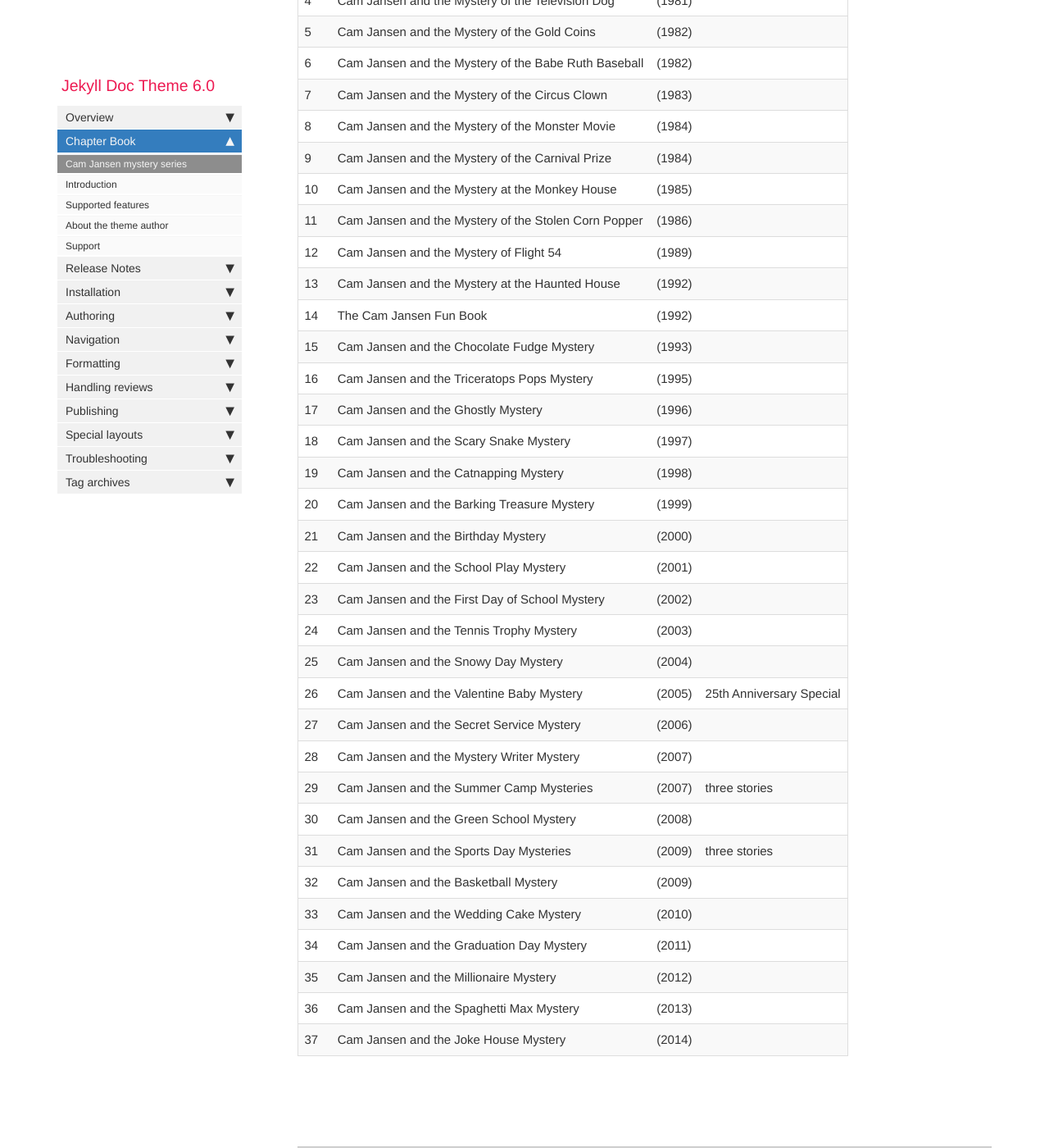
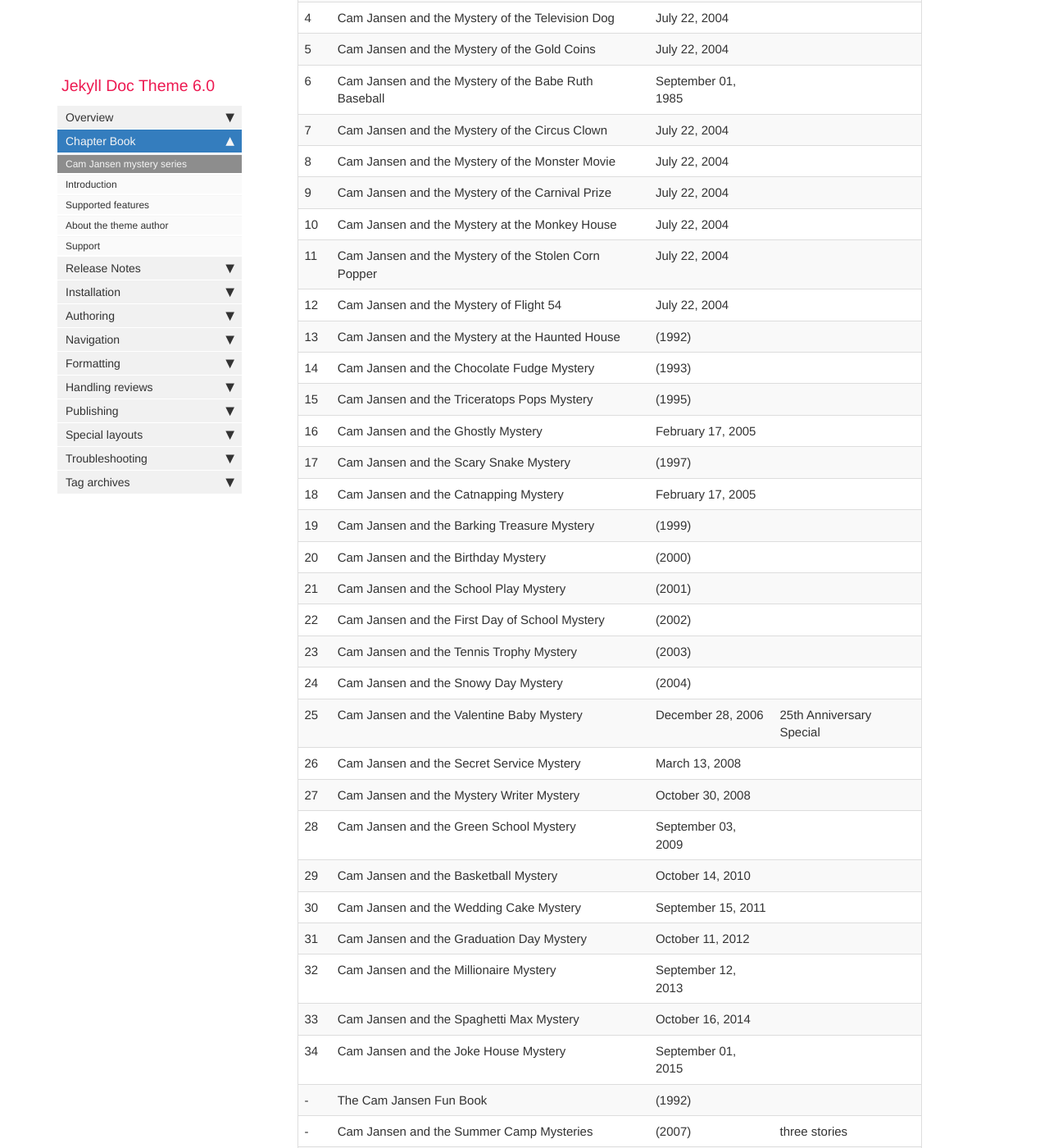
Before and after one commit to CSReviser/fvr, a Jekyll site: the page built from pages/mydoc/mydoc_cam_jansen.md, in a window 1280 px wide and 1400 px high, scrolled down 623 px. Shown: the whole window at 82% size. Built offline with Jekyll 4.4.1, drawn with Linux system fonts in a browser that asks for light colours; comment, search, counter and statistics services are not loaded; some of the changed text lies outside the part shown.

Commit message:
Update mydoc_cam_jansen.md

```diff
--- a/pages/mydoc/mydoc_cam_jansen.md
+++ b/pages/mydoc/mydoc_cam_jansen.md
@@ -13,44 +13,44 @@ Before you get into exploring Jekyll as a potential platform for help content, y
 
 ## Cam Jansen mystery series
 
-No. | Title | Year | Notes
+No. | Title | Publish Date | Notes
 --------|-----------|-----------|-----------
-1 | Cam Jansen and the Mystery of the Stolen Diamonds | (1980) |  |
-2 | Cam Jansen and the Mystery of the UFO | (1980) |  |
-3 | Cam Jansen and the Mystery of the Dinosaur Bones | (1981) |  |
-4 | Cam Jansen and the Mystery of the Television Dog | (1981) |  |
-5 | Cam Jansen and the Mystery of the Gold Coins | (1982) |  |
-6 | Cam Jansen and the Mystery of the Babe Ruth Baseball | (1982) |  |
-7 | Cam Jansen and the Mystery of the Circus Clown | (1983) |  |
-8 | Cam Jansen and the Mystery of the Monster Movie | (1984) |  |
-9 | Cam Jansen and the Mystery of the Carnival Prize | (1984) |  |
-10 | Cam Jansen and the Mystery at the Monkey House | (1985) |  |
-11 | Cam Jansen and the Mystery of the Stolen Corn Popper | (1986) |  |
-12 | Cam Jansen and the Mystery of Flight 54 | (1989) |  |
+1 | Cam Jansen and the Mystery of the Stolen Diamonds | July 22, 2004 |  |
+2 | Cam Jansen and the Mystery of the UFO | July 22, 2004 |  |
+3 | Cam Jansen and the Mystery of the Dinosaur Bones | September 01, 1984 |  |
+4 | Cam Jansen and the Mystery of the Television Dog | July 22, 2004 |  |
+5 | Cam Jansen and the Mystery of the Gold Coins | July 22, 2004 |  |
+6 | Cam Jansen and the Mystery of the Babe Ruth Baseball | September 01, 1985 |  |
+7 | Cam Jansen and the Mystery of the Circus Clown | July 22, 2004 |  |
+8 | Cam Jansen and the Mystery of the Monster Movie | July 22, 2004 |  |
+9 | Cam Jansen and the Mystery of the Carnival Prize | July 22, 2004 |  |
+10 | Cam Jansen and the Mystery at the Monkey House | July 22, 2004 |  |
+11 | Cam Jansen and the Mystery of the Stolen Corn Popper | July 22, 2004 |  |
+12 | Cam Jansen and the Mystery of Flight 54 | July 22, 2004 |  |
 13 | Cam Jansen and the Mystery at the Haunted House | (1992) | |
-14 | The Cam Jansen Fun Book | (1992) |  |
-15 | Cam Jansen and the Chocolate Fudge Mystery | (1993) |  |
-16 | Cam Jansen and the Triceratops Pops Mystery | (1995) |  |
-17 | Cam Jansen and the Ghostly Mystery | (1996) | |
-18 | Cam Jansen and the Scary Snake Mystery | (1997) |  |
-19 | Cam Jansen and the Catnapping Mystery | (1998) |  |
-20 | Cam Jansen and the Barking Treasure Mystery | (1999) |  |
-21 | Cam Jansen and the Birthday Mystery | (2000) |  |
-22 | Cam Jansen and the School Play Mystery | (2001) |  |
-23 | Cam Jansen and the First Day of School Mystery | (2002) |  |
-24 | Cam Jansen and the Tennis Trophy Mystery | (2003) |  |
-25 | Cam Jansen and the Snowy Day Mystery | (2004) |  |
-26 | Cam Jansen and the Valentine Baby Mystery | (2005) | 25th Anniversary Special |
-27 | Cam Jansen and the Secret Service Mystery | (2006) |  |
-28 | Cam Jansen and the Mystery Writer Mystery | (2007) |  |
-29 | Cam Jansen and the Summer Camp Mysteries | (2007) | three stories |
-30 | Cam Jansen and the Green School Mystery | (2008) |  |
-31 | Cam Jansen and the Sports Day Mysteries | (2009) | three stories |
-32 | Cam Jansen and the Basketball Mystery | (2009) |  |
-33 | Cam Jansen and the Wedding Cake Mystery | (2010) | |
-34 | Cam Jansen and the Graduation Day Mystery | (2011) |  |
-35 | Cam Jansen and the Millionaire Mystery | (2012) |  |
-36 | Cam Jansen and the Spaghetti Max Mystery | (2013) |  |
-37 | Cam Jansen and the Joke House Mystery | (2014) |  |
+14 | Cam Jansen and the Chocolate Fudge Mystery | (1993) |  |
+15 | Cam Jansen and the Triceratops Pops Mystery | (1995) |  |
+16 | Cam Jansen and the Ghostly Mystery | February 17, 2005 | |
+17 | Cam Jansen and the Scary Snake Mystery | (1997) |  |
+18 | Cam Jansen and the Catnapping Mystery | February 17, 2005 |  |
+19 | Cam Jansen and the Barking Treasure Mystery | (1999) |  |
+20 | Cam Jansen and the Birthday Mystery | (2000) |  |
+21 | Cam Jansen and the School Play Mystery | (2001) |  |
+22 | Cam Jansen and the First Day of School Mystery | (2002) |  |
+23 | Cam Jansen and the Tennis Trophy Mystery | (2003) |  |
+24 | Cam Jansen and the Snowy Day Mystery | (2004) |  |
+25 | Cam Jansen and the Valentine Baby Mystery | December 28, 2006 | 25th Anniversary Special |
+26 | Cam Jansen and the Secret Service Mystery | March 13, 2008 |  |
+27 | Cam Jansen and the Mystery Writer Mystery | October 30, 2008 |  |
+28 | Cam Jansen and the Green School Mystery | September 03, 2009 |  |
+29 | Cam Jansen and the Basketball Mystery | October 14, 2010 |  |
+30 | Cam Jansen and the Wedding Cake Mystery | September 15, 2011 | |
+31 | Cam Jansen and the Graduation Day Mystery | October 11, 2012 |  |
+32 | Cam Jansen and the Millionaire Mystery | September 12, 2013 |  |
+33 | Cam Jansen and the Spaghetti Max Mystery | October 16, 2014 |  |
+34 | Cam Jansen and the Joke House Mystery | September 01, 2015 |  |
+- | The Cam Jansen Fun Book | (1992) |  |
+- | Cam Jansen and the Summer Camp Mysteries | (2007) | three stories |
+- | Cam Jansen and the Sports Day Mysteries | (2009) | three stories |
 
 {% include links.html %}
```
